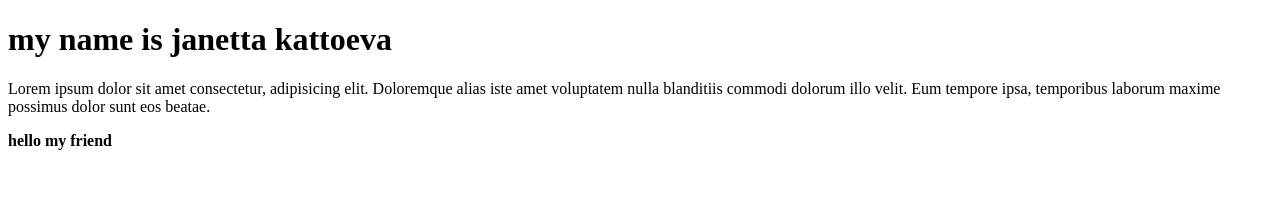
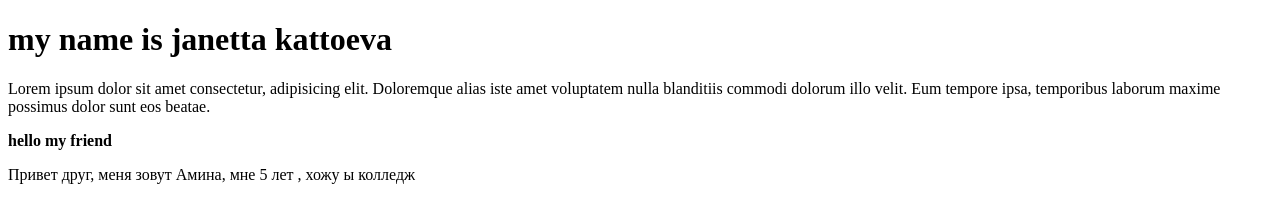
Before and after one commit to jkattoeva/hwork0000, a plain HTML site: page index.html in a window 1280 px wide. Drawn offline with Linux system fonts and the light colour scheme.

Commit message:
add 2 offer in index.html file

```diff
--- a/index.html
+++ b/index.html
@@ -10,5 +10,6 @@
   <h1>my name is janetta kattoeva </h1>
   <p>Lorem ipsum dolor sit amet consectetur, adipisicing elit. Doloremque alias iste amet voluptatem nulla blanditiis commodi dolorum illo velit. Eum tempore ipsa, temporibus laborum maxime possimus dolor sunt eos beatae.</p>
 <strong>hello my friend</strong>
+<p>Привет друг, меня зовут Амина, мне 5 лет , хожу ы колледж</p>
 </body>
 </html>
```
